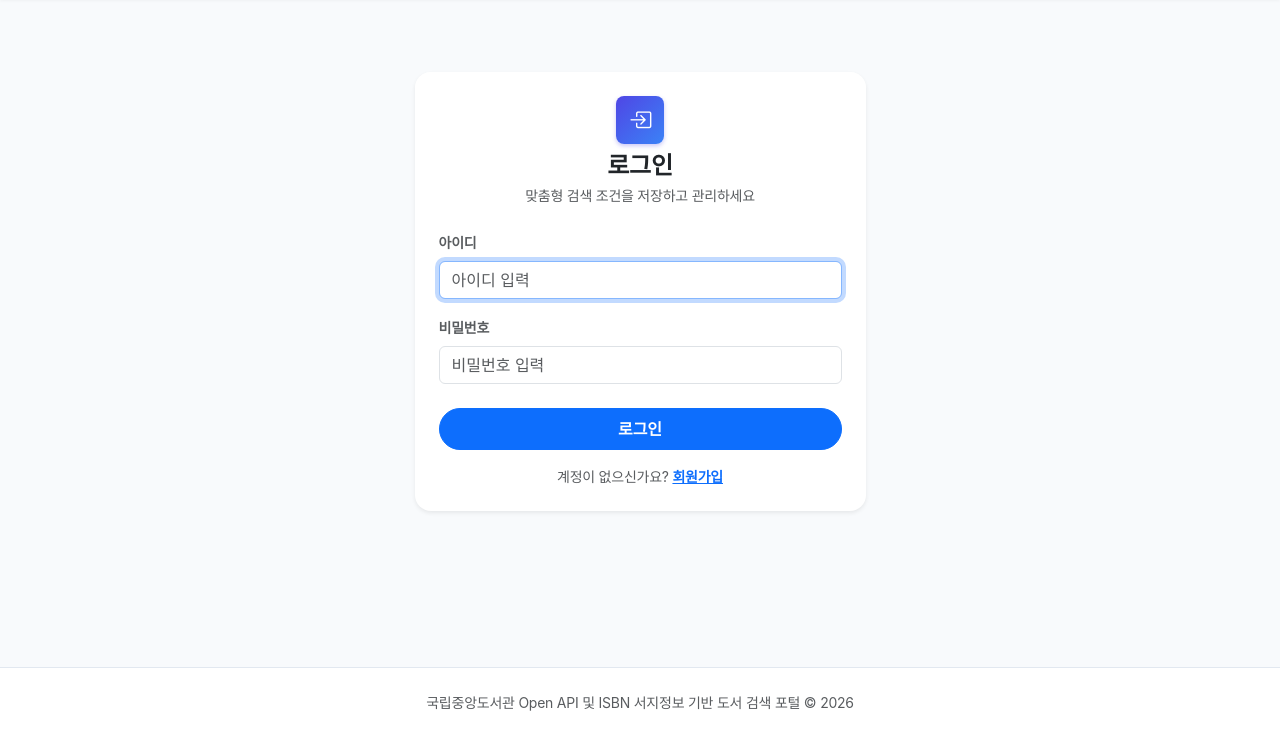
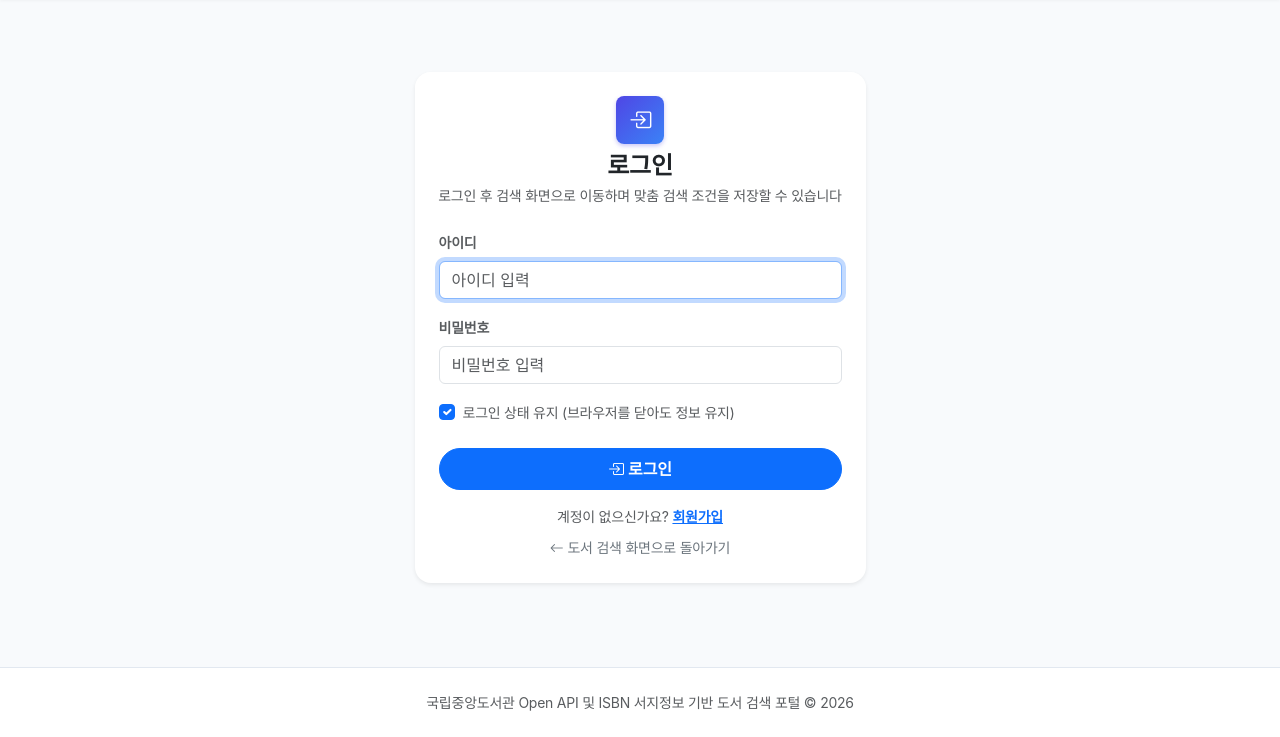
Before and after one commit to allanallankim/book-search, a Flask app: page /login in a window 1280 px wide. Shown: the part 63-800 px from the top of the page. Run offline with Flask 3, Linux system fonts and the light colour scheme; some web fonts are replaced.

Commit message:
feat: 영구 세션 유지 및 로그인/회원가입 후 검색 화면 자동 전환 구현

```diff
--- a/app.py
+++ b/app.py
@@ -1,20 +1,36 @@
 import os
 import json
 import requests
-from flask import Flask, render_template, request, jsonify, redirect, url_for, flash
+from datetime import timedelta
+from flask import Flask, render_template, request, jsonify, redirect, url_for, flash, session
 from flask_sqlalchemy import SQLAlchemy
 from flask_login import LoginManager, UserMixin, login_user, login_required, logout_user, current_user
 from werkzeug.security import generate_password_hash, check_password_hash
 import xml.etree.ElementTree as ET
 
 app = Flask(__name__)
-app.config['SECRET_KEY'] = 'your_secret_key_here'
-app.config['SQLALCHEMY_DATABASE_URI'] = 'sqlite:///book_search.db'
+app.config['SECRET_KEY'] = os.environ.get('SECRET_KEY', 'your_secret_key_here_nl_book_search')
+
+# Ensure absolute path for SQLite database so data is reliably saved and persisted
+basedir = os.path.abspath(os.path.dirname(__file__))
+instance_dir = os.path.join(basedir, 'instance')
+os.makedirs(instance_dir, exist_ok=True)
+db_path = os.path.join(instance_dir, 'book_search.db')
+
+app.config['SQLALCHEMY_DATABASE_URI'] = f'sqlite:///{db_path}'
 app.config['SQLALCHEMY_TRACK_MODIFICATIONS'] = False
+
+# Persistent Session & Remember Cookie Configuration (prevents losing login state on browser close)
+app.config['PERMANENT_SESSION_LIFETIME'] = timedelta(days=30)
+app.config['REMEMBER_COOKIE_DURATION'] = timedelta(days=30)
+app.config['REMEMBER_COOKIE_HTTPONLY'] = True
+app.config['REMEMBER_COOKIE_REFRESH_EACH_REQUEST'] = True
 
 db = SQLAlchemy(app)
 login_manager = LoginManager(app)
 login_manager.login_view = 'login'
+login_manager.login_message = '로그인이 필요한 서비스입니다.'
+login_manager.login_message_category = 'warning'
 
 API_KEY = "3fa266309ffe82abc8018e9ed2f3b6c0bd64d01cd326204acfae5062445ed3d2"
 API_URL = "https://www.nl.go.kr/NL/search/openApi/search.do"
@@ -210,36 +226,60 @@ def api_search():
 
 @app.route('/login', methods=['GET', 'POST'])
 def login():
+    if current_user.is_authenticated:
+        return redirect(url_for('index'))
+
     if request.method == 'POST':
-        username = request.form.get('username')
-        password = request.form.get('password')
+        username = request.form.get('username', '').strip()
+        password = request.form.get('password', '')
+        remember = True if request.form.get('remember') == 'on' or 'remember' not in request.form else True
+
         user = User.query.filter_by(username=username).first()
         if user and check_password_hash(user.password_hash, password):
-            login_user(user)
+            login_user(user, remember=remember)
+            session.permanent = True
+            flash(f'환영합니다, {user.username}님! 도서 검색 화면으로 이동했습니다.')
+            next_page = request.args.get('next')
+            if next_page and not next_page.startswith('//') and not next_page.startswith('http'):
+                return redirect(next_page)
             return redirect(url_for('index'))
         else:
-            flash('Login failed. Check username and password.')
+            flash('아이디 또는 비밀번호가 올바르지 않습니다. 다시 확인해 주세요.')
     return render_template('login.html')
 
 @app.route('/register', methods=['GET', 'POST'])
 def register():
+    if current_user.is_authenticated:
+        return redirect(url_for('index'))
+
     if request.method == 'POST':
-        username = request.form.get('username')
-        password = request.form.get('password')
+        username = request.form.get('username', '').strip()
+        password = request.form.get('password', '')
+
+        if not username or not password:
+            flash('아이디와 비밀번호를 모두 입력해 주세요.')
+            return render_template('register.html')
+
         user = User.query.filter_by(username=username).first()
         if user:
-            flash('Username already exists.')
+            flash('이미 등록되어 있는 아이디입니다. 다른 아이디를 입력해 주세요.')
         else:
             new_user = User(username=username, password_hash=generate_password_hash(password, method='pbkdf2:sha256'))
             db.session.add(new_user)
             db.session.commit()
-            return redirect(url_for('login'))
+
+            # Immediately log in the user, keep persistent session, and redirect to search screen!
+            login_user(new_user, remember=True)
+            session.permanent = True
+            flash(f'회원가입이 완료되었습니다! {new_user.username}님으로 로그인되어 검색 화면으로 이동했습니다.')
+            return redirect(url_for('index'))
     return render_template('register.html')
 
 @app.route('/logout')
 @login_required
 def logout():
     logout_user()
+    flash('정상적으로 로그아웃되었습니다.')
     return redirect(url_for('index'))
 
 @app.route('/custom_search')
--- a/templates/base.html
+++ b/templates/base.html
@@ -165,9 +165,19 @@
         {% with messages = get_flashed_messages() %}
           {% if messages %}
             {% for message in messages %}
-              <div class="alert alert-info alert-dismissible fade show border-0 shadow-sm" role="alert">
-                  <i class="bi bi-info-circle-fill me-2"></i>{{ message }}
-                  <button type="button" class="btn-close" data-bs-dismiss="alert" aria-label="Close"></button>
+              {% set alert_class = 'alert-info' %}
+              {% set icon_class = 'bi-info-circle-fill' %}
+              {% if '완료' in message or '환영' in message or '성공' in message %}
+                {% set alert_class = 'alert-success' %}
+                {% set icon_class = 'bi-check-circle-fill' %}
+              {% elif '실패' in message or '올바르지' in message or '이미' in message or '필요' in message %}
+                {% set alert_class = 'alert-danger' %}
+                {% set icon_class = 'bi-exclamation-triangle-fill' %}
+              {% endif %}
+              <div class="alert {{ alert_class }} alert-dismissible fade show border-0 shadow-sm d-flex align-items-center" role="alert">
+                  <i class="bi {{ icon_class }} me-2 fs-5"></i>
+                  <div>{{ message }}</div>
+                  <button type="button" class="btn-close ms-auto" data-bs-dismiss="alert" aria-label="Close"></button>
               </div>
             {% endfor %}
           {% endif %}
--- a/templates/login.html
+++ b/templates/login.html
@@ -9,7 +9,7 @@
                     <i class="bi bi-box-arrow-in-right"></i>
                 </div>
                 <h4 class="fw-bold mb-1">로그인</h4>
-                <p class="text-muted small">맞춤형 검색 조건을 저장하고 관리하세요</p>
+                <p class="text-muted small">로그인 후 검색 화면으로 이동하며 맞춤 검색 조건을 저장할 수 있습니다</p>
             </div>
             <div class="card-body p-4 pt-2">
                 <form method="POST">
@@ -17,14 +17,27 @@
                         <label class="form-label small fw-bold text-muted">아이디</label>
                         <input type="text" class="form-control" name="username" placeholder="아이디 입력" required autofocus>
                     </div>
-                    <div class="mb-4">
+                    <div class="mb-3">
                         <label class="form-label small fw-bold text-muted">비밀번호</label>
                         <input type="password" class="form-control" name="password" placeholder="비밀번호 입력" required>
                     </div>
-                    <button type="submit" class="btn btn-primary w-100 rounded-pill py-2 fw-bold">로그인</button>
+                    <div class="form-check mb-4">
+                        <input class="form-check-input" type="checkbox" name="remember" id="rememberMe" checked>
+                        <label class="form-check-label small text-muted" for="rememberMe">
+                            로그인 상태 유지 (브라우저를 닫아도 정보 유지)
+                        </label>
+                    </div>
+                    <button type="submit" class="btn btn-primary w-100 rounded-pill py-2 fw-bold">
+                        <i class="bi bi-box-arrow-in-right me-1"></i>로그인
+                    </button>
                 </form>
                 <div class="text-center mt-3 small text-muted">
                     계정이 없으신가요? <a href="{{ url_for('register') }}" class="text-primary fw-semibold">회원가입</a>
+                </div>
+                <div class="text-center mt-2">
+                    <a href="{{ url_for('index') }}" class="small text-secondary text-decoration-none">
+                        <i class="bi bi-arrow-left me-1"></i>도서 검색 화면으로 돌아가기
+                    </a>
                 </div>
             </div>
         </div>
```
Also changed, not shown: templates/register.html (+10 -3 lines).
